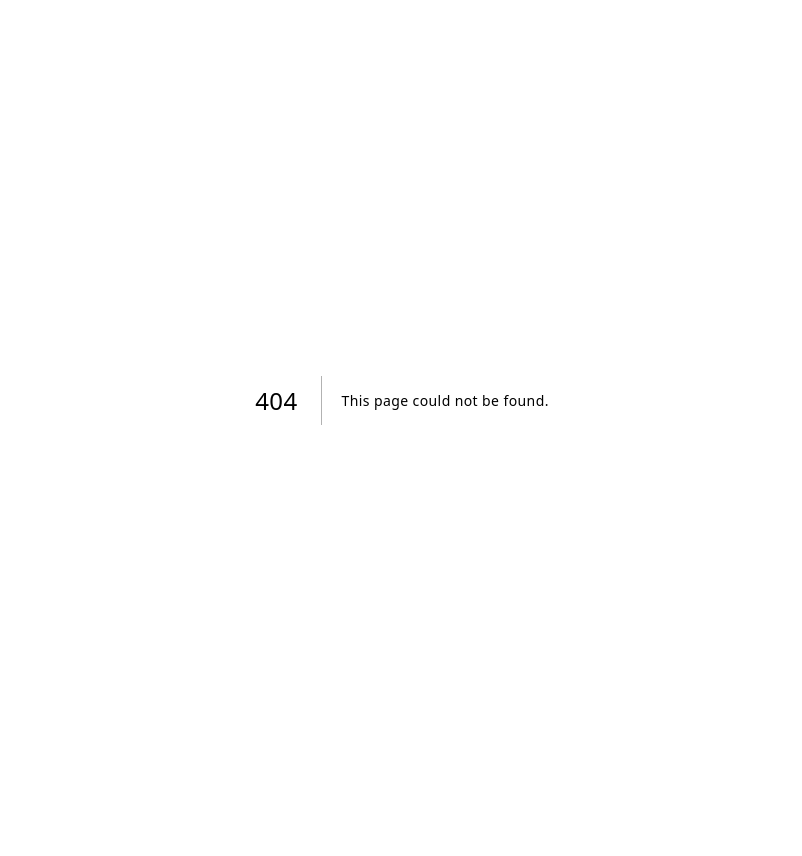
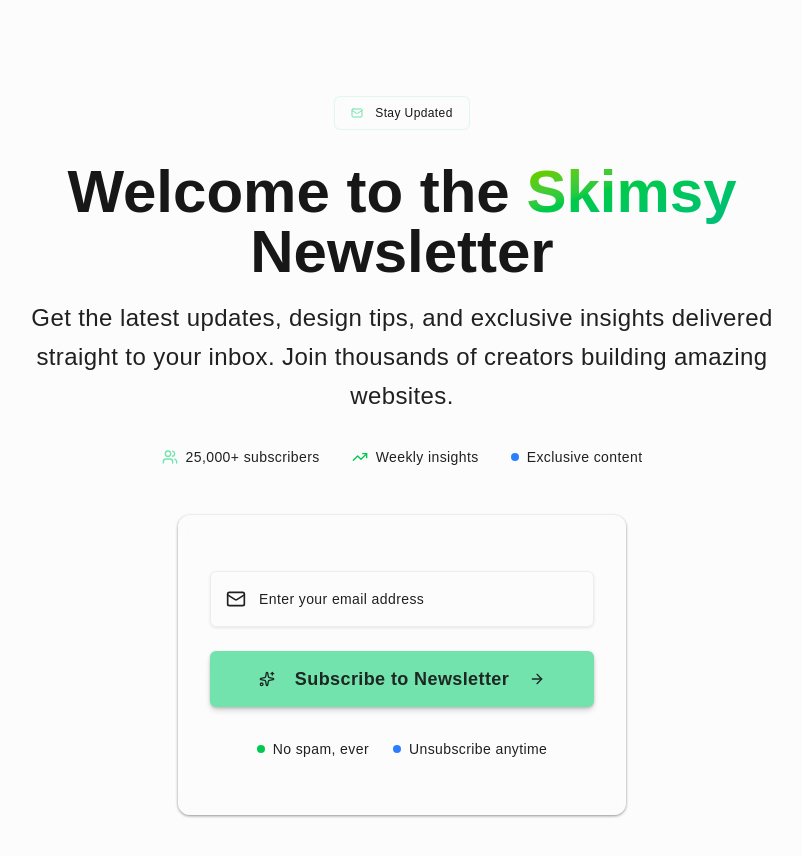
Before and after one commit to sidhuk-ai/skimsy, a Next.js app: page /site/1 in a window 1280 px wide. Before the commit this address had no page. Shown: the top 856 px of the page, without its empty margins (238-1040 px from the left). Before the commit the page ends 800 px from the top, so only its background shows below. Built offline with nearby package versions, Linux system fonts and the light colour scheme; what @bprogress/next would draw is missing.

Commit message:
feat: rendered the newsletter page on site/[slug] route

```diff
--- /dev/null
+++ b/src/app/(dashboard)/site/[slug]/page.tsx
@@ -0,0 +1,12 @@
+import NewsletterPage from "@/components/dashboard/site-components/newsletter-page";
+
+export default async function Page({
+    params
+}: { params: Promise<{ slug: string }>}) {
+
+    const slug = (await params).slug;
+
+    return (
+        <NewsletterPage />
+    )
+}
```
